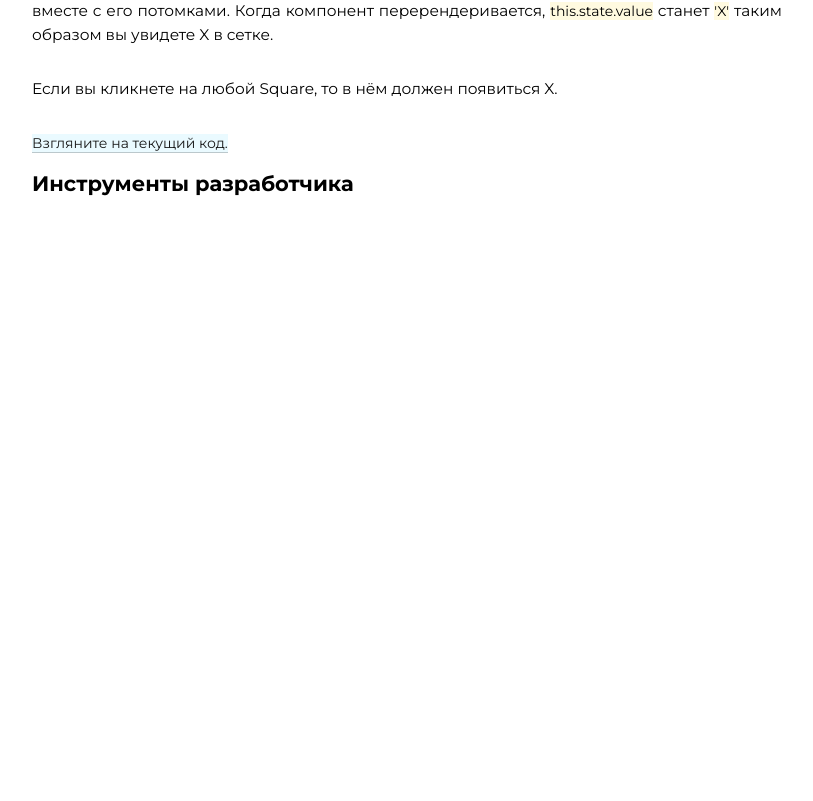
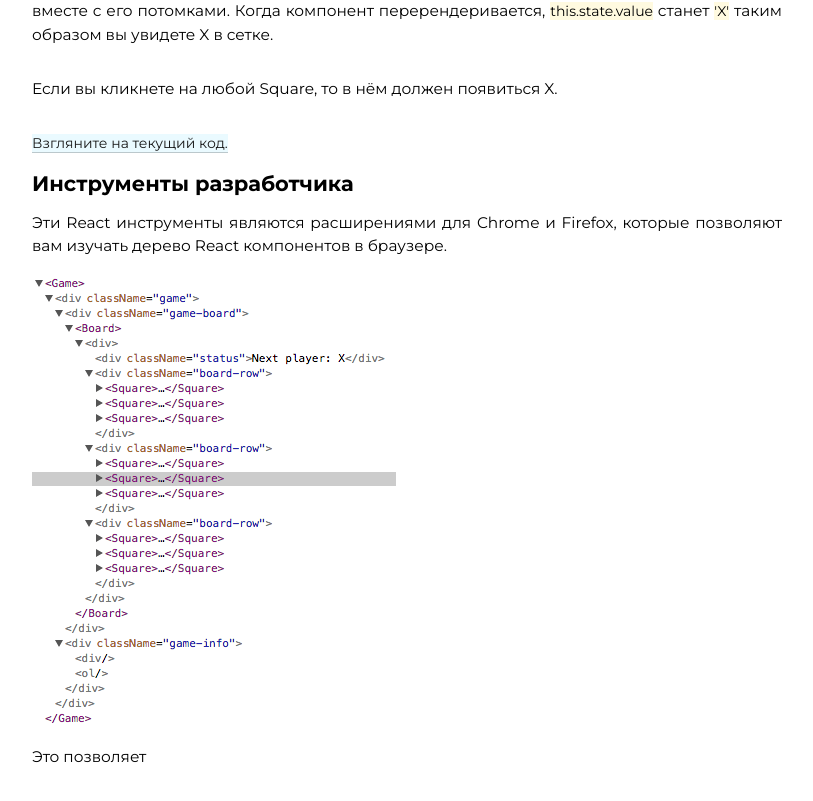
Before and after one commit to AlexFisher13/react-doc, a React (Create React App) app: page / in a window 1280 px wide. Shown: the part 7291-8092 px from the top of the page, without its empty margins (233-1046 px from the left). Before the commit the page ends 7517 px from the top, so only its background shows below. Built offline with nearby package versions, Linux system fonts and the light colour scheme.

Commit message:
add text

```diff
--- a/src/components/Tutorial.js
+++ b/src/components/Tutorial.js
@@ -129,6 +129,9 @@ const Tutorial = () => {
             <p><a href="https://codepen.io/gaearon/pen/VbbVLg?editors=0010">Взгляните на текущий код.</a></p>
 
             <h3>Инструменты разработчика</h3>
+            <p>Эти React инструменты являются расширениями для Chrome и Firefox, которые позволяют вам изучать дерево React компонентов в браузере.</p>
+            <img src="img/tree.png" alt=""/>
+            <p>Это позволяет </p>
         </div>
     )
 }
```
Also changed, not shown: public/img/tree.png (added).
